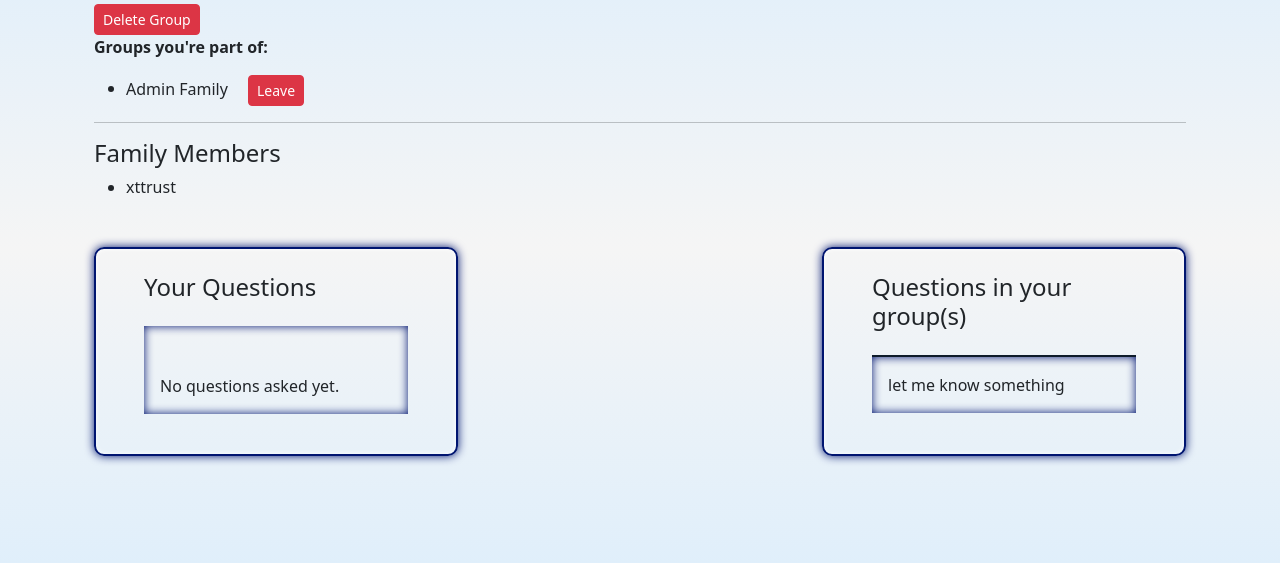
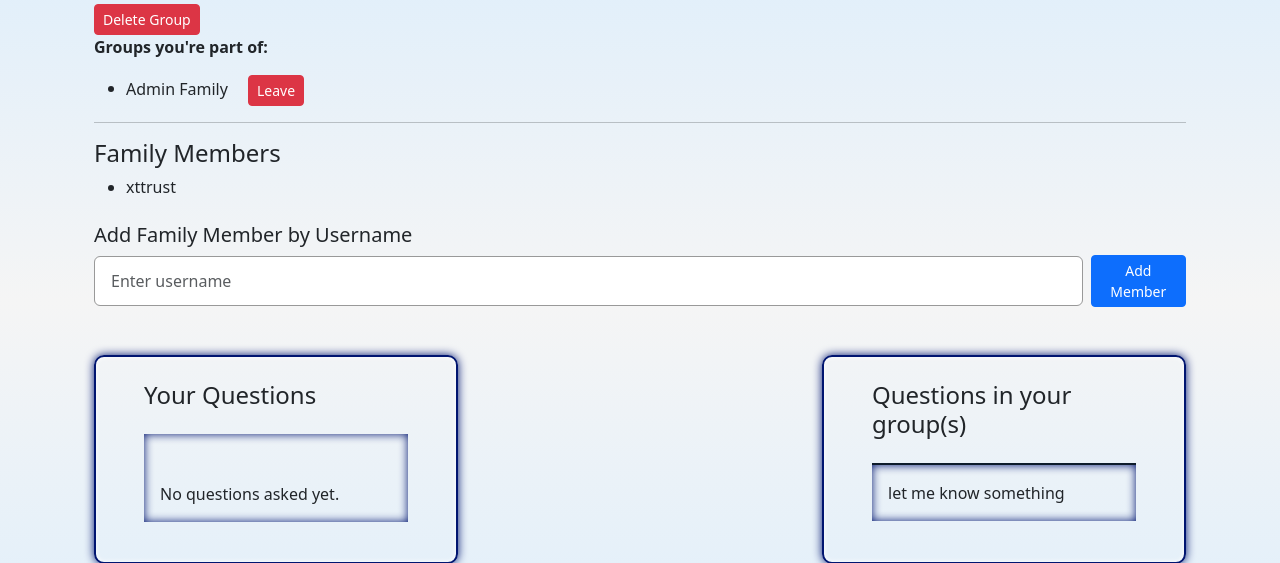
Before and after one commit to xttrust/FamPal, a Django app: page /profile/ in a window 1280 px wide. Shown: the part 303-866 px from the top of the page. Run offline with Django 5.2, Linux system fonts and the light colour scheme; a user stored in the database is signed in; data comes from the database, SQL or seed files in the repository; both versions use the stored data as it was after the commit.

Commit message:
feat: Added logic to add and remove new family members on profile page.

```diff
--- a/templates/userprofile/profile.html
+++ b/templates/userprofile/profile.html
@@ -60,9 +60,40 @@
     <h4>Family Members</h4>
     <ul>
       {% for membership in group_members %}
-        <li>{{ membership.user.get_full_name|default:membership.user.username }}</li>
+        <li>
+          {{ membership.user.get_full_name|default:membership.user.username }}
+
+          {% if membership.user != user %}
+            <!-- Remove Member Button -->
+            <form method="post" action="{% url 'remove_family_member' membership.user.username %}" class="d-inline ms-2">
+              {% csrf_token %}
+              <button type="submit" class="btn btn-sm btn-outline-danger"
+                      onclick="return confirm('Are you sure you want to remove this member?')">
+                Remove
+              </button>
+            </form>
+          {% endif %}
+        </li>
       {% endfor %}
     </ul>
+  {% endif %}
+
+  {% if group_created %}
+    <!-- Add Family Member Form -->
+    <div class="mt-4">
+      <h5>Add Family Member by Username</h5>
+      <form method="post" action="{% url 'add_family_member' %}" class="d-flex gap-2 align-items-center">
+        {% csrf_token %}
+        <input
+          type="text"
+          name="username"
+          placeholder="Enter username"
+          class="form-control"
+          required
+        >
+        <button type="submit" class="btn btn-primary btn-sm">Add Member</button>
+      </form>
+    </div>
   {% endif %}
 
   <!-- Show Create Button if no group -->
--- a/userprofile/urls.py
+++ b/userprofile/urls.py
@@ -4,6 +4,8 @@ from . import views
 urlpatterns = [
     path('', views.profile_view, name='profile'),
     path('create-family/', views.create_family_group, name='create_family'),
+    path('add-family-member/', views.add_family_member, name='add_family_member'),
+    path('remove-member/<str:username>/', views.remove_family_member, name='remove_family_member'),
     path('delete-family/<int:group_id>/', views.delete_family_group, name='delete_family'),
     path('leave-family/<int:membership_id>/', views.leave_family_view, name='leave_family'),
 ]
--- a/userprofile/views.py
+++ b/userprofile/views.py
@@ -4,6 +4,9 @@ from families.models import FamilyGroup, Question, FamilyMembership
 from django.shortcuts import redirect, get_object_or_404
 from django.contrib import messages
 from django.views.decorators.http import require_http_methods
+from django.contrib.auth import get_user_model
+from django.urls import reverse
+
 
 @login_required
 def profile_view(request):
@@ -102,3 +105,85 @@ def delete_family_group(request, group_id):
 
     messages.success(request, f"Family group '{group_name}' and all its memberships have been deleted.")
     return redirect('profile')
+
+
+User = get_user_model()
+
+@login_required
+def add_family_member(request):
+    """
+    Adds a user by username to the family group created by the logged-in user.
+    Shows appropriate messages for success, errors, or warnings.
+    """
+    if request.method == 'POST':
+        username = request.POST.get('username', '').strip()
+
+        if not username:
+            messages.error(request, "Please enter a username.")
+            return redirect(reverse('profile'))
+
+        # Prevent adding yourself
+        if username.lower() == request.user.username.lower():
+            messages.warning(request, "You cannot add yourself to the family group.")
+            return redirect(reverse('profile'))
+
+        # Try to find the user by username (case insensitive)
+        try:
+            user_to_add = User.objects.get(username__iexact=username)
+        except User.DoesNotExist:
+            messages.warning(request, f"No user found with username '{username}'.")
+            return redirect(reverse('profile'))
+
+        # Get the family group created by the current user
+        try:
+            family_group = FamilyGroup.objects.get(created_by=request.user)
+        except FamilyGroup.DoesNotExist:
+            messages.warning(request, "You do not have a family group to add members to.")
+            return redirect(reverse('profile'))
+
+        # Check if user_to_add is already a member
+        if FamilyMembership.objects.filter(user=user_to_add, family_group=family_group).exists():
+            messages.warning(request, f"User '{username}' is already a member of your family group.")
+            return redirect(reverse('profile'))
+
+        # Add user to family group
+        FamilyMembership.objects.create(user=user_to_add, family_group=family_group)
+        messages.success(request, f"User '{username}' has been added to your family group.")
+        return redirect(reverse('profile'))
+
+    # If not POST, just redirect back
+    return redirect(reverse('profile'))
+
+
+@login_required
+def remove_family_member(request, username):
+    """
+    Remove a user from the current user's family group by username.
+    Only the family group creator can remove members.
+    """
+    try:
+        family_group = FamilyGroup.objects.get(created_by=request.user)
+    except FamilyGroup.DoesNotExist:
+        messages.error(request, "You don't have a family group.")
+        return redirect(reverse('profile'))
+
+    # Prevent removing yourself
+    if username.lower() == request.user.username.lower():
+        messages.warning(request, "You cannot remove yourself from the group.")
+        return redirect(reverse('profile'))
+
+    try:
+        user_to_remove = User.objects.get(username__iexact=username)
+    except User.DoesNotExist:
+        messages.error(request, f"User '{username}' does not exist.")
+        return redirect(reverse('profile'))
+
+    membership = FamilyMembership.objects.filter(user=user_to_remove, family_group=family_group).first()
+
+    if not membership:
+        messages.warning(request, f"User '{username}' is not in your family group.")
+        return redirect(reverse('profile'))
+
+    membership.delete()
+    messages.success(request, f"User '{username}' has been removed from your family group.")
+    return redirect(reverse('profile'))
```
Also changed, not shown: db.sqlite3.
